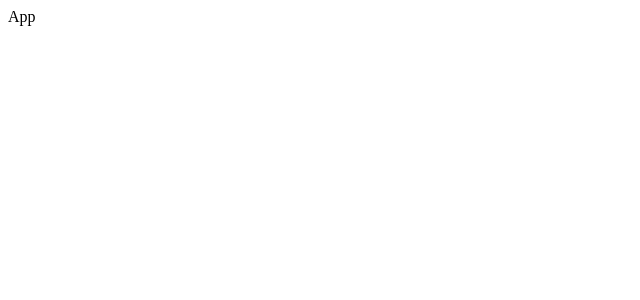
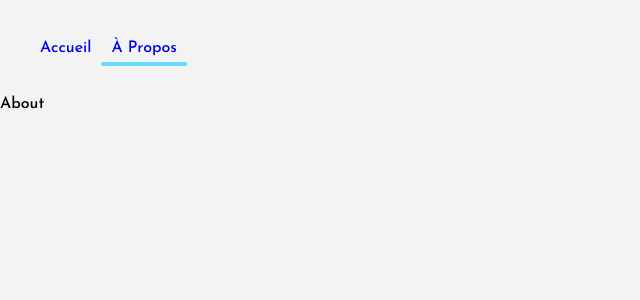
Before and after one commit to NicolasBRL/Drapeaux, a React (Create React App) app: page /about in a window 1280 px wide. Shown: the top 300 px of the page, without its empty margins (0-640 px from the left). Built offline with nearby package versions, Linux system fonts and the light colour scheme.

Commit message:
Création composant de base + création des routes

```diff
--- a/src/App.js
+++ b/src/App.js
@@ -1,9 +1,18 @@
 import React from 'react'
+import { BrowserRouter, Routes, Route } from 'react-router-dom'
+import About from './pages/About'
+import Home from './pages/Home'
 
 const App = () => {
   return (
     <div className="App">
-      App
+      <BrowserRouter>
+        <Routes>
+          <Route path="/" element={<Home />} />
+          <Route path="/about" element={<About />} />
+          <Route path="*" element={<Home />} />
+        </Routes>
+      </BrowserRouter>
     </div>
   )
 }
--- /dev/null
+++ b/src/components/Navigation.js
@@ -0,0 +1,15 @@
+import React from 'react'
+import { NavLink } from 'react-router-dom'
+
+const Navigation = () => {
+  return (
+    <div className='navigation'>
+        <ul>
+            <NavLink to="/" className={(nav) => (nav.isActive ? "nav-active" : "")}>Accueil</NavLink>
+            <NavLink to="/about" className={(nav) => (nav.isActive ? "nav-active" : "")}>À Propos</NavLink>
+        </ul>
+    </div>
+  )
+}
+
+export default Navigation
--- a/src/index.js
+++ b/src/index.js
@@ -1,6 +1,7 @@
 import React from 'react';
 import ReactDOM from 'react-dom/client';
 import App from './App';
+import './styles/index.scss';
 
 const root = ReactDOM.createRoot(document.getElementById('root'));
 root.render(
--- /dev/null
+++ b/src/pages/About.js
@@ -0,0 +1,13 @@
+import React from 'react'
+import Navigation from '../components/Navigation'
+
+const About = () => {
+  return (
+    <div>
+      <Navigation />
+      About
+    </div>
+  )
+}
+
+export default About
--- /dev/null
+++ b/src/pages/Home.js
@@ -0,0 +1,13 @@
+import React from 'react'
+import Navigation from '../components/Navigation'
+
+const Home = () => {
+  return (
+    <div>
+      <Navigation />
+      Home
+    </div>
+  )
+}
+
+export default Home
```
Also changed, not shown: src/assets/fonts/JosefinSans-Medium.ttf (added), src/assets/img/main.jpg (added).
